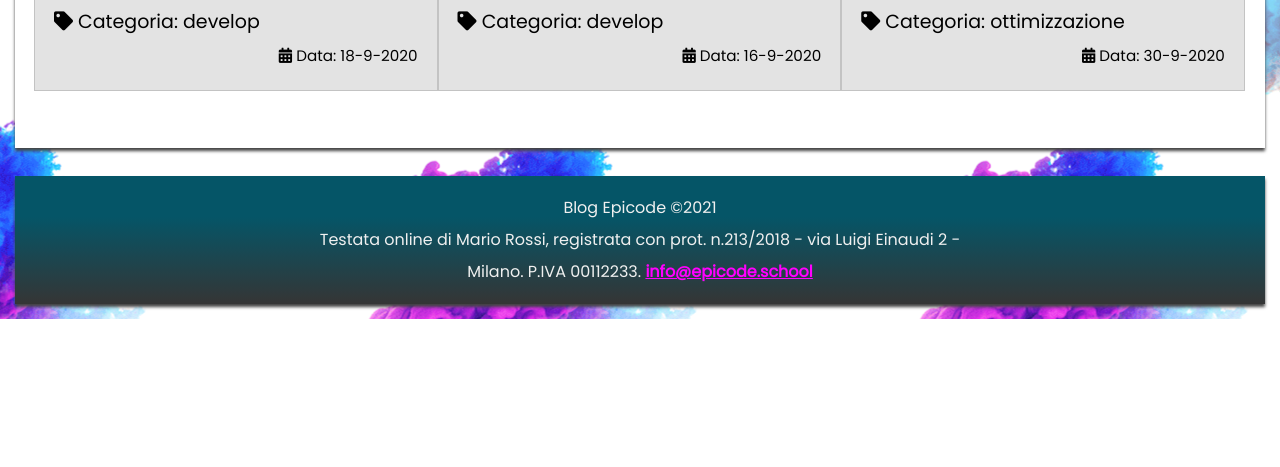
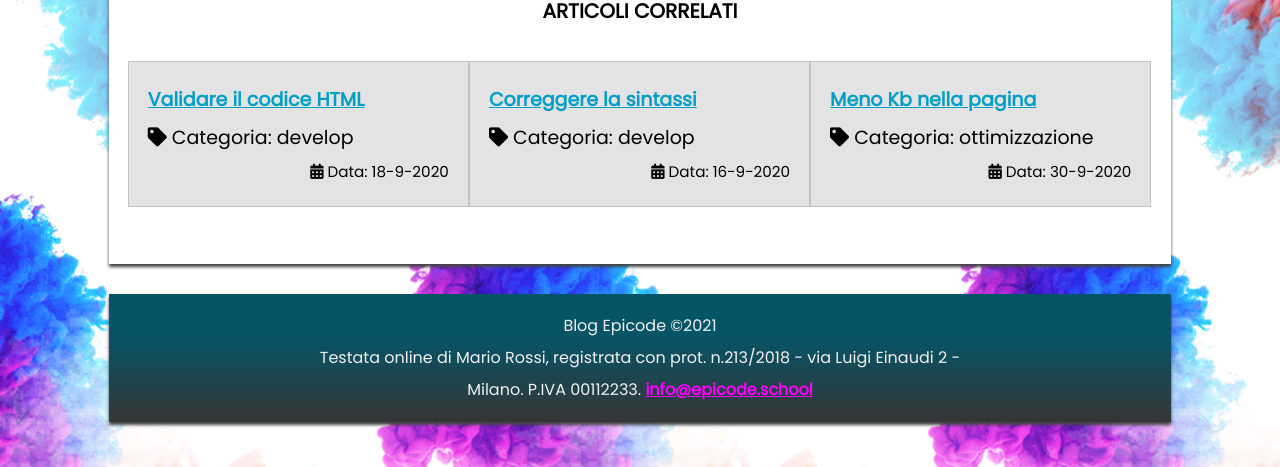
Before and after one commit to marco-sorrentino/u2-w1-d1, a plain HTML site: page index.html in a window 1280 px wide. Shown: the part 1953-2420 px from the top of the page. Before the commit the page ends 2272 px from the top, so only its background shows below. Drawn offline with Linux system fonts and the light colour scheme.

Commit message:
padding desktop fixed

```diff
--- a/assets/css/style.css
+++ b/assets/css/style.css
@@ -271,6 +271,18 @@ footer a {
     justify-content: space-between;
     align-items: center;
     margin-bottom: 20px;
+    width: 85%;
+    margin: 30px auto;
+  }
+
+  main {
+    width: 85%;
+    margin: auto;
+  }
+
+  footer {
+    width: 85%;
+    margin: 30px auto;
   }
 
   .left {
```
